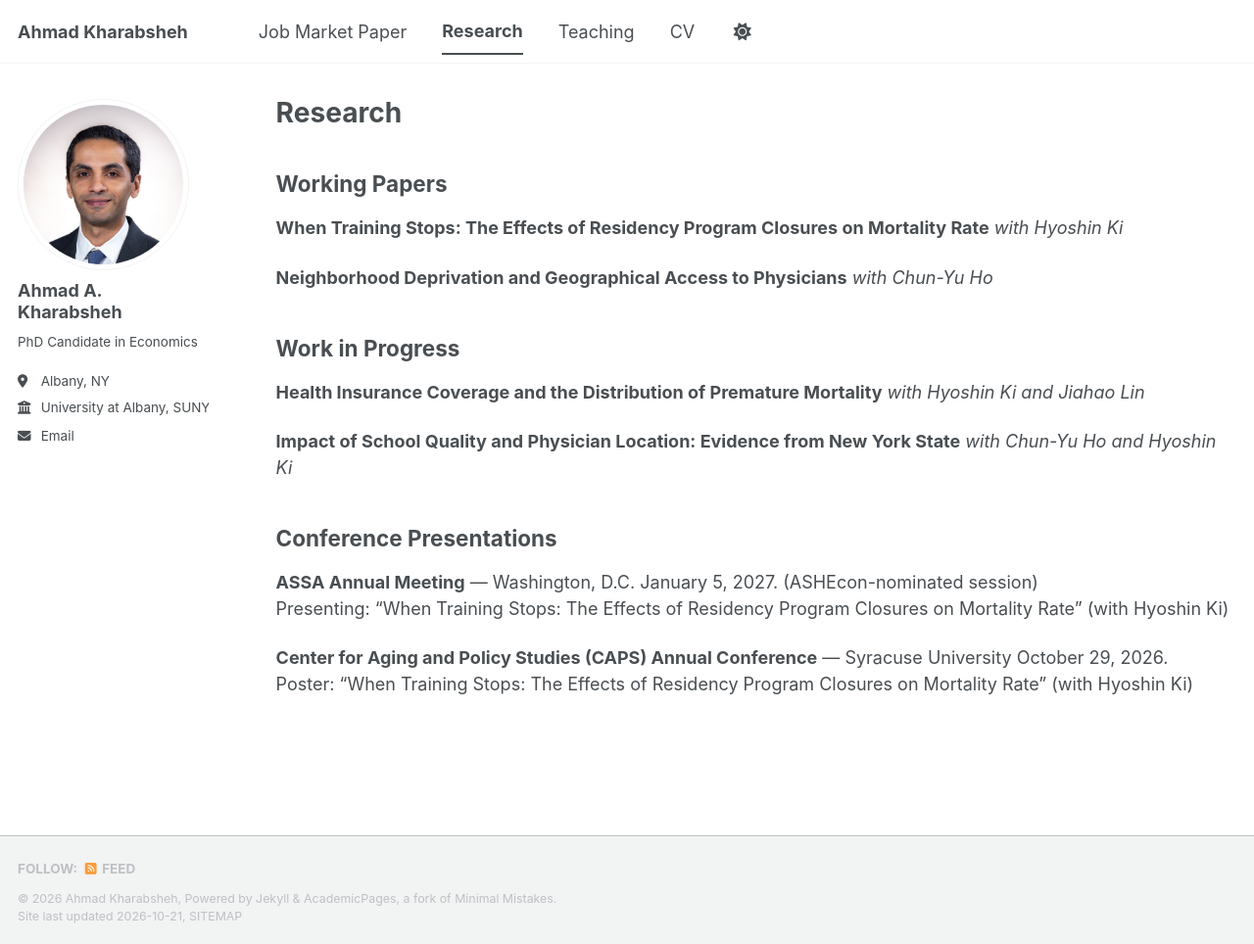
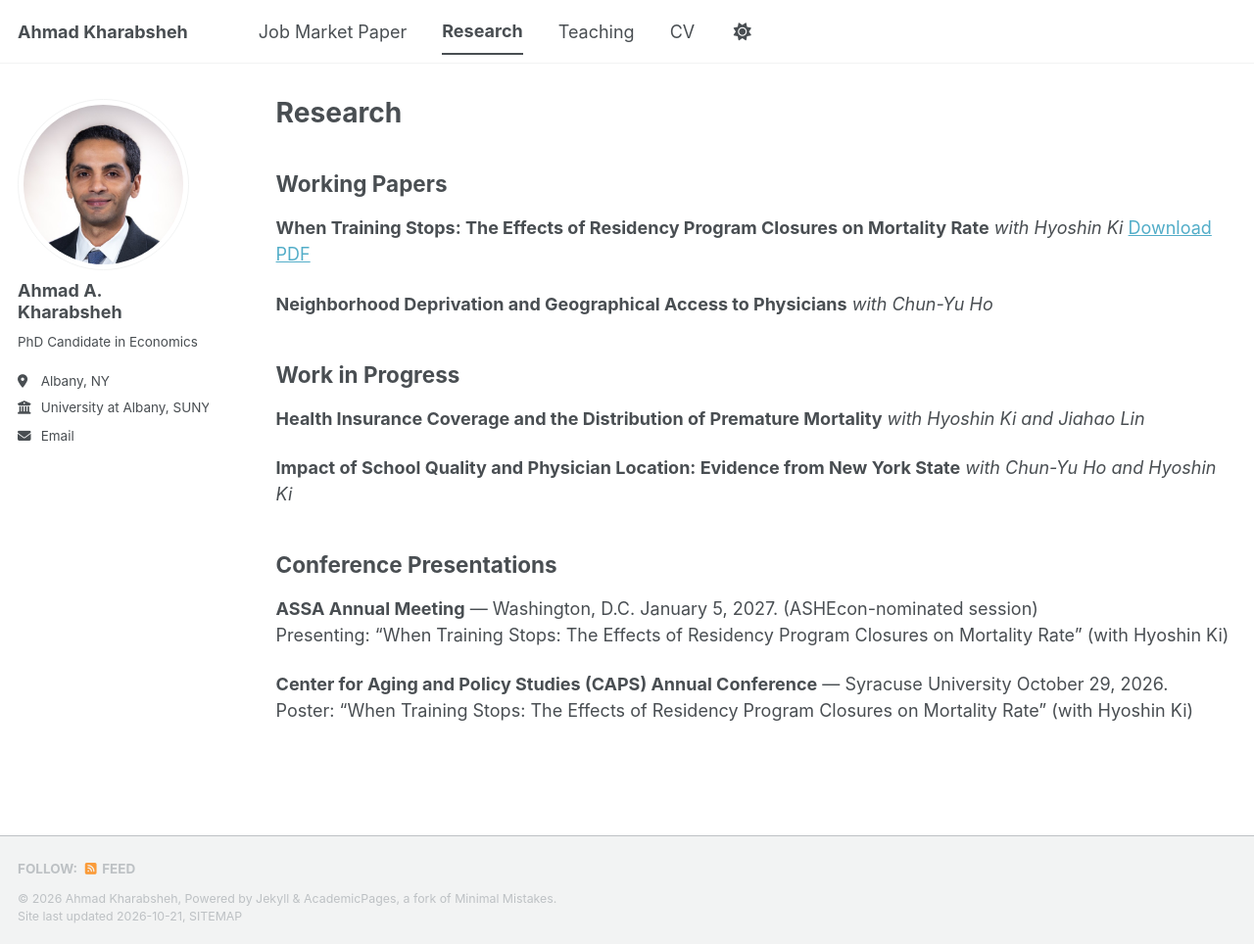
Before and after one commit to Kharabshehahmad/Kharabshehahmad.github.io, a Jekyll site: the page built from _pages/research.md, in a window 1280 px wide and 964 px high. Shown: the whole window at 98% size. Built offline with Jekyll 4.4.1, drawn with Linux system fonts in a browser that asks for light colours; a script bundle is joined from its source files by our own code; library files that are not in the unit come from our copies.

Commit message:
Update research.md

```diff
--- a/_pages/research.md
+++ b/_pages/research.md
@@ -8,7 +8,7 @@ author_profile: true
 ## Working Papers
 
 **When Training Stops: The Effects of Residency Program Closures on Mortality Rate**
-*with Hyoshin Ki*
+*with Hyoshin Ki* [Download PDF](/files/kharabsheh_jmp.pdf)
 
 
 **Neighborhood Deprivation and Geographical Access to Physicians**
```
